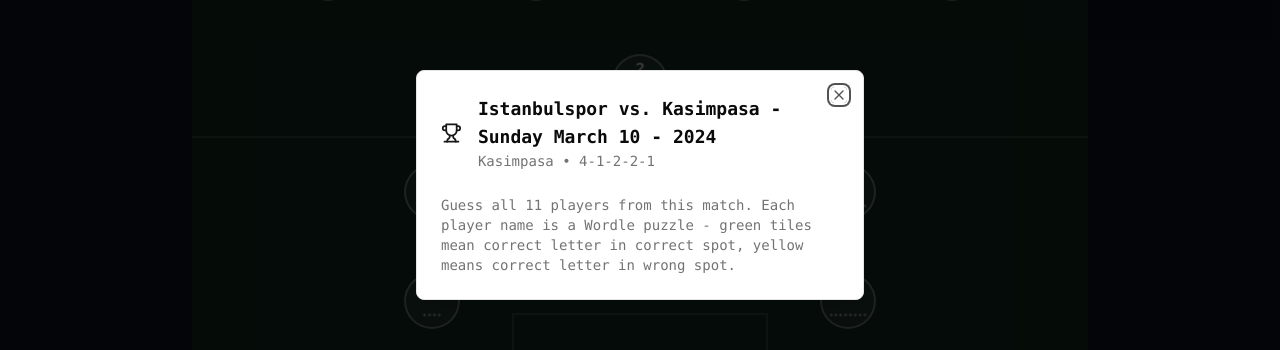
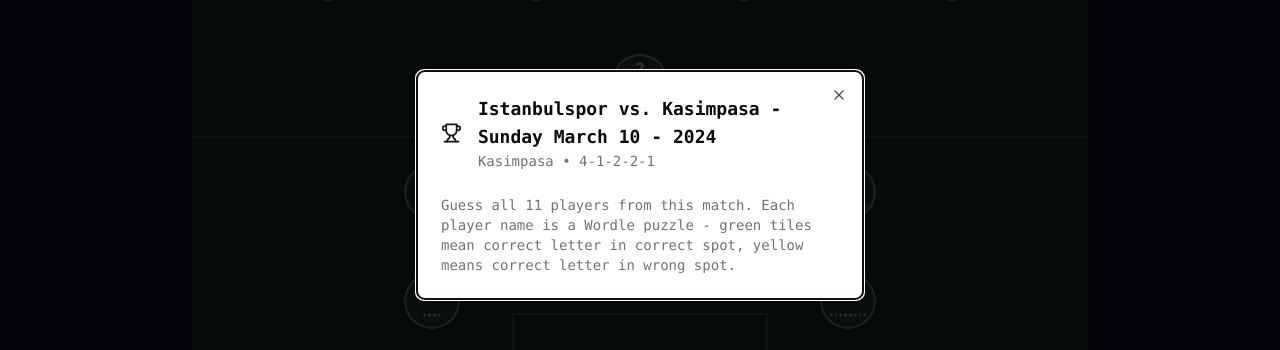
Before and after one commit to otaliptus/missing-eleven-tr, a Next.js app: page / in a window 1280 px wide. Shown: the part 215-565 px from the top of the page. Built offline with nearby package versions, Linux system fonts and the light colour scheme.

Commit message:
Fix autofocus

```diff
--- a/components/ui/dialog.tsx
+++ b/components/ui/dialog.tsx
@@ -37,6 +37,7 @@ const DialogContent = React.forwardRef<
     <DialogOverlay />
     <DialogPrimitive.Content
       ref={ref}
+      autoFocus={false}
       className={cn(
         "fixed left-[50%] top-[50%] z-50 grid w-full max-w-lg translate-x-[-50%] translate-y-[-50%] gap-4 border bg-background p-6 shadow-lg duration-200 data-[state=open]:animate-in data-[state=closed]:animate-out data-[state=closed]:fade-out-0 data-[state=open]:fade-in-0 data-[state=closed]:zoom-out-95 data-[state=open]:zoom-in-95 data-[state=closed]:slide-out-to-left-1/2 data-[state=closed]:slide-out-to-top-[48%] data-[state=open]:slide-in-from-left-1/2 data-[state=open]:slide-in-from-top-[48%] sm:rounded-lg",
         className
@@ -44,7 +45,10 @@ const DialogContent = React.forwardRef<
       {...props}
     >
       {children}
-      <DialogPrimitive.Close className="absolute right-4 top-4 rounded-sm opacity-70 ring-offset-background transition-opacity hover:opacity-100 focus:outline-none focus:ring-2 focus:ring-ring focus:ring-offset-2 disabled:pointer-events-none data-[state=open]:bg-accent data-[state=open]:text-muted-foreground">
+      <DialogPrimitive.Close className="absolute right-4 top-4 rounded-sm opacity-70 ring-offset-background transition-opacity hover:opacity-100 focus:outline-none focus:ring-2 focus:ring-ring focus:ring-offset-2 disabled:pointer-events-none data-[state=open]:bg-accent data-[state=open]:text-muted-foreground"
+      autoFocus={false}
+      tabIndex={-1}
+      >
         <X className="h-4 w-4" />
         <span className="sr-only">Close</span>
       </DialogPrimitive.Close>
```
